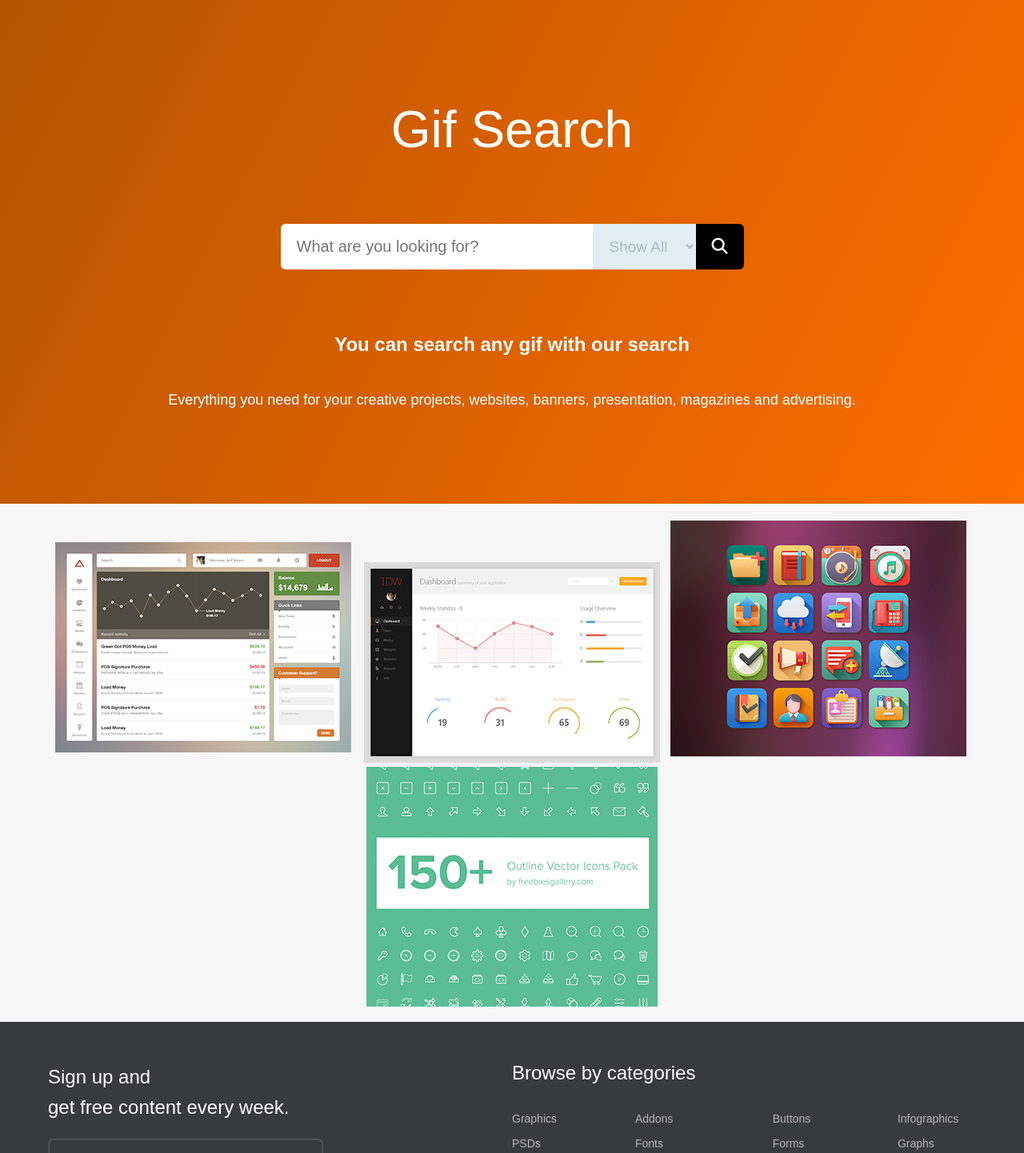
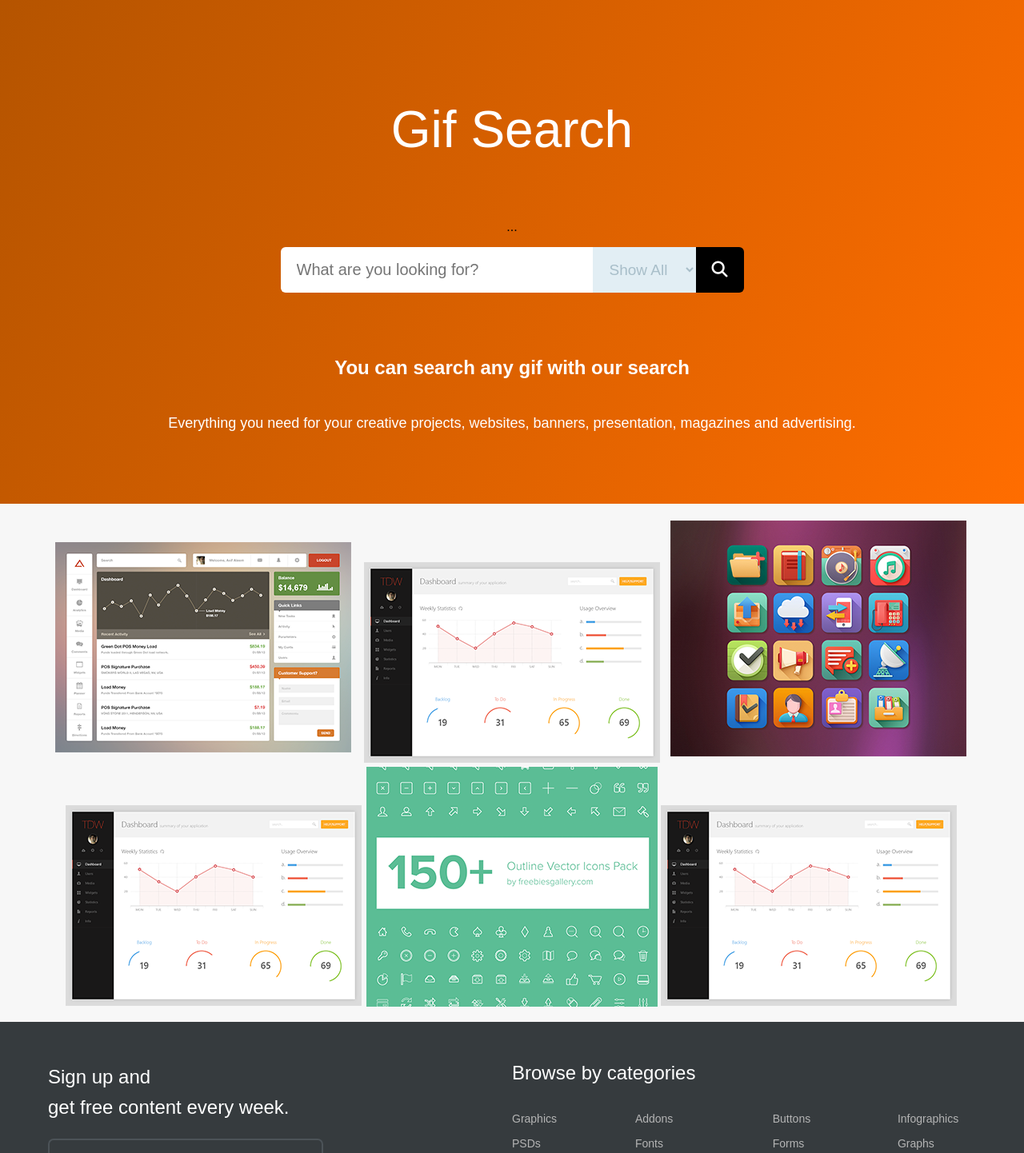
Before and after one commit to amitdabade/giphy-search, an Angular app: page / in a window 1280 px wide. Shown: the top 1442 px of the page at 80% size. Built offline with nearby package versions, Linux system fonts and the light colour scheme; a web font is replaced by a local one.

Commit message:
no result found added

```diff
--- a/src/app/search/search.component.html
+++ b/src/app/search/search.component.html
@@ -1,13 +1,14 @@
+<!-- search section  -->
 <div class="search_wrapper">
    <h1 id="heading">Gif Search</h1>
-   <p id="q">...</p>
+   <p id="s">...</p>
    <form #searchForm="ngForm">
-        <input type="text" name="search" id="search" spellcheck="false" autocomplete="off" placeholder="What are you looking for?" ngModel>
+        <input type="text" name="search" id="search" spellcheck="false" autocomplete="off" placeholder="What are you looking for?" ngModel (keyup)="submitResult($event)">
         <select id="search_filter">
             <option value="show_all">Show All</option>
             <option value="trending">Trending</option>
         </select>
-        <a href="#q" id="search_btn" (click)="searchResult($event,searchForm.value)">
+        <a href="#s" id="search_btn" (click)="searchResult($event,searchForm.value)">
             <i class="fa fa-search" aria-hidden="true"></i>
         </a>
         <p id="error_msg" [hidden]="!err">Please enter something</p>
@@ -15,19 +16,25 @@
     <h2 id="search-info">You can search any gif with our search</h2>
     <p id="search-description">Everything you need for your creative projects, websites, banners, presentation, magazines and advertising.</p>
 </div>
-
+<!-- result section -->
 <div class="results">
     <div id="search_loader" [hidden]="!loader">
         <i aria-hidden="true" class="fa fa-spinner"></i>
         <p>Searching...</p>
     </div>
+    <div id="no_results" [hidden]="!noResults">
+        <i class="fa fa-exclamation-triangle" aria-hidden="true"></i>
+        <p>No result found</p>
+    </div>
     <div class="result" [hidden]="loader" *ngFor="let result of results">
-        <img [src]="result.images.fixed_height_still.url">
+        <img [src]="result.images.fixed_height.url">
     </div>
     <div [hidden]="default_results" class="result">
         <img src="./assets/3.png">
         <img src="./assets/4.png">
         <img src="./assets/2.png">
+        <img src="./assets/4.png">
         <img src="./assets/1.png">
+        <img src="./assets/4.png">
     </div>
 </div>
```
